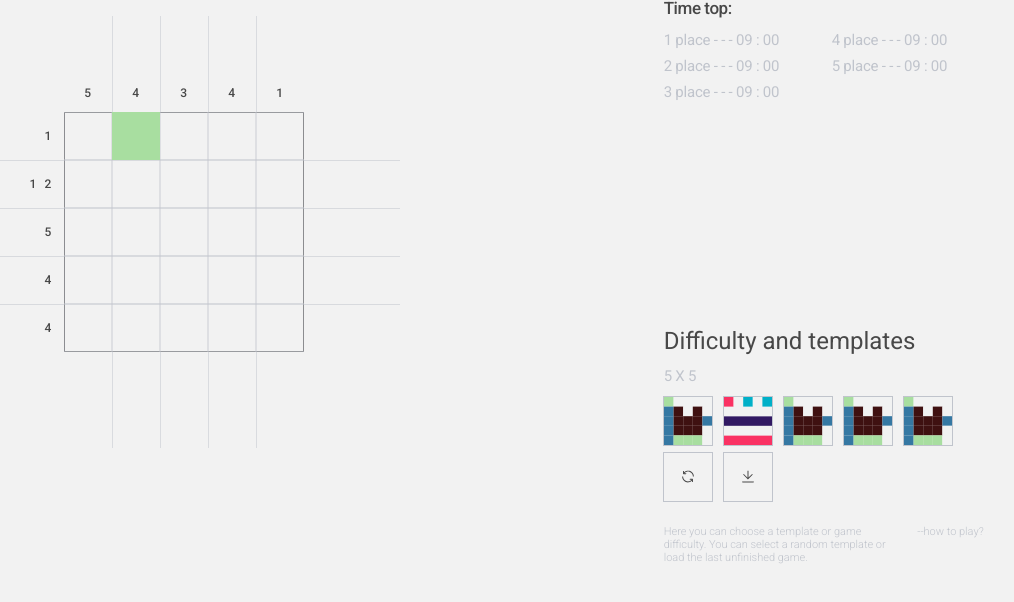
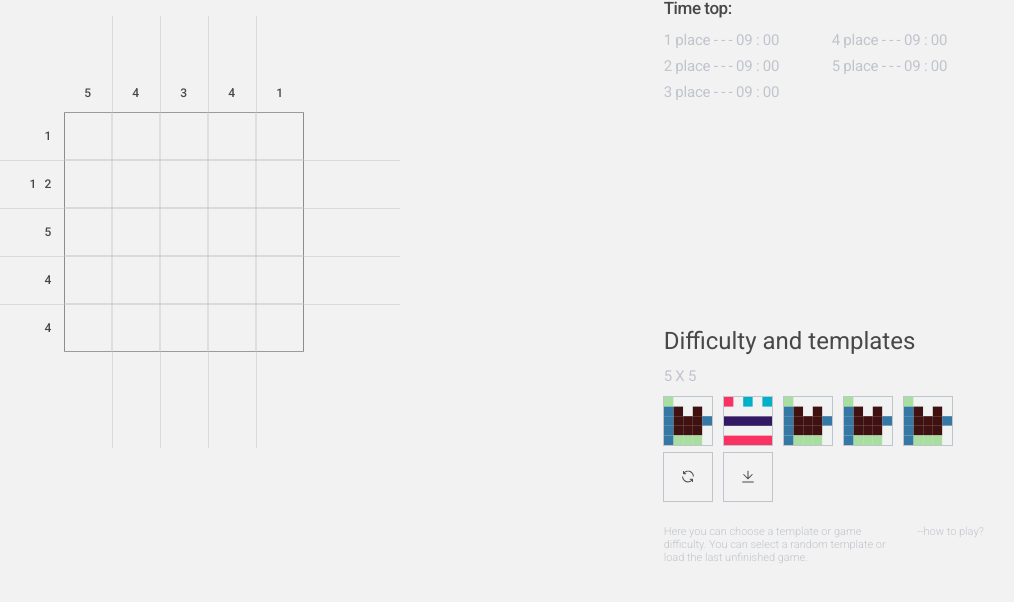
Before and after one commit to GBRJo/nonograms, a website: page nonograms/index.html in a window 1280 px wide. Both pictures are taken after a click on the element 378 px from the left and 284 px from the top of the page. Shown: the part 148-750 px from the top of the page, without its empty margins (243-1257 px from the left). Drawn offline with nearby package versions, Linux system fonts and the light colour scheme.

Commit message:
feat: add connection between box coloring and entered matrix

```diff
--- a/nonograms/index.js
+++ b/nonograms/index.js
@@ -57,14 +57,23 @@ nonogramContainer.appendChild(nonogramHintCell20);
 for (var i = 0; i < 25; i++) {
   var nonogramCell = document.createElement("div");
   nonogramCell.className = "nonogram__cell nonogram__cell--" + i;
-  nonogramCell.id = "nonogram__cell--" + i;
+  nonogramCell.id = i;
   nonogramHintCell20.appendChild(nonogramCell);
 
   nonogramCell.addEventListener("click", function (event) {
     if (event.button === 0) {
-      toggleBox(this);
+      var cellIndex = this.id;
+      if (matrix[Math.floor(cellIndex / 5)][cellIndex % 5] !== 0) {
+          toggleBox(this);
+      } else {
+            this.innerHTML = "<span>No</span>";
+         setTimeout(() => {
+          this.innerHTML = "";
+        }, 500);
+      }
     }
   });
+
 
   nonogramCell.addEventListener("contextmenu", function (event) {
     event.preventDefault();
@@ -164,7 +173,7 @@ fieldInfo.appendChild(fieldInfoHeader);
 
 // Закрашиваем боксы
 function toggleCross(nonogramCell) {
-  if (!nonogramCell.classList.contains("left")) {
+    if (!nonogramCell.classList.contains("left")) {
     nonogramCell.classList.toggle("right");
   }
 }
--- a/nonograms/scss/main.scss
+++ b/nonograms/scss/main.scss
@@ -88,6 +88,10 @@ p {
   padding-bottom: 40px;
 }
 
+span {
+  color: #E7ABAB;
+}
+
 @media only screen and (min-width: 500px) and (max-width: 768px) {
   body {
     grid-template-columns: 1fr;
--- a/nonograms/scss/nonogram.scss
+++ b/nonograms/scss/nonogram.scss
@@ -24,10 +24,14 @@ $green-color: #d9fe95;
 
 .nonogram__cell {
   box-shadow: inset 0 0 0 0.4px $grey-color;
-  .right {
+  display: flex;
+  align-items: center;
+  justify-content: center;
+  &.right {
     background: url(../assets/cross.svg);
   }
-  .left {
+
+  &.left {
     background: url(../assets/box__1--green.svg);
     box-shadow: none;
   }
```
Also changed, not shown: nonograms/scss/main.css, nonograms/scss/nonogram.css, 2 other files.
